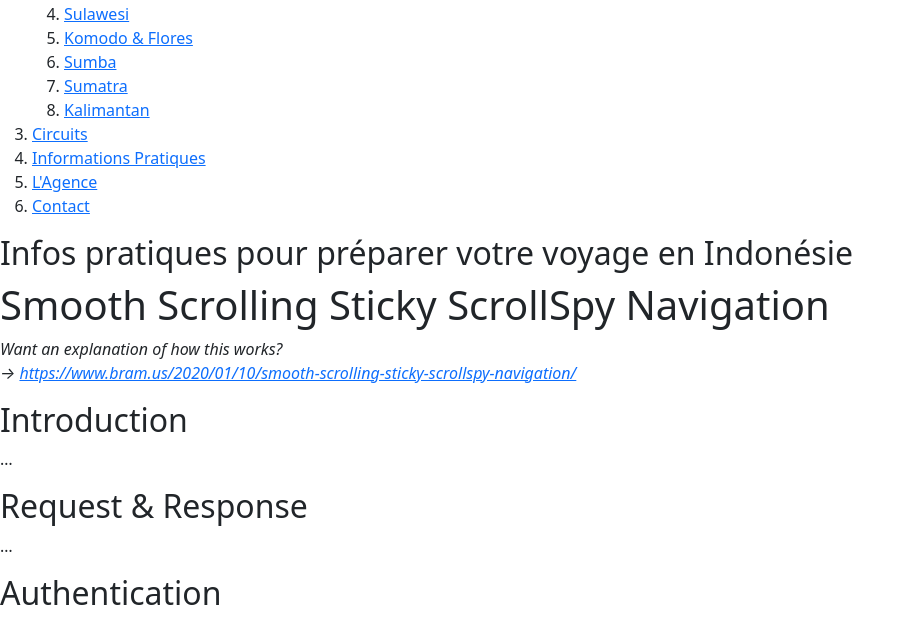
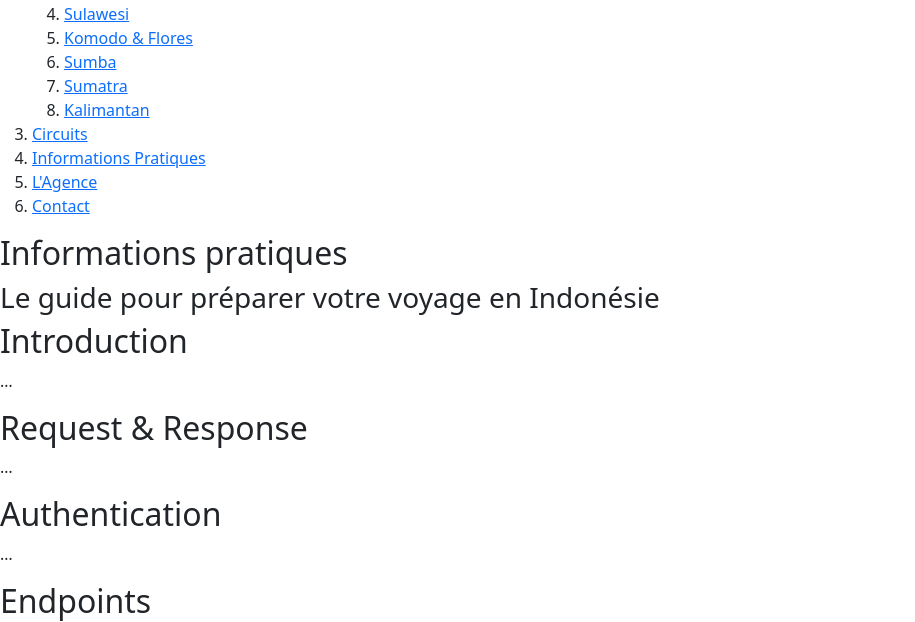
Before and after one commit to Nathalie-Thisse/archipelcontact, a Symfony app: template templates/information/index.html.twig in a window 1280 px wide; the page is wider, and only the part inside the window is pictured. Shown: the part 791-1413 px from the top of that part, without its empty margins (0-915 px from the left). Run offline with Twig, Linux system fonts and the light colour scheme; the template is opened without the code that fills it, so the values that code supplies are empty; some libraries are stand-ins or nearby versions.

Commit message:
Base to start Information page

```diff
--- a/assets/styles/components/_sidebar.scss
+++ b/assets/styles/components/_sidebar.scss
@@ -58,9 +58,6 @@
         margin-left: 1rem;
     }
 
-    h1 {
-        font-weight: 300;
-    }
 
     /** page layout **/
     main {
--- a/templates/information/index.html.twig
+++ b/templates/information/index.html.twig
@@ -6,12 +6,15 @@
 
     <div id="information">
 
-        <h2>Infos pratiques pour préparer votre voyage en Indonésie</h2>
+        <h2>Informations pratiques</h2>
+        <h3>Le guide pour préparer votre voyage en Indonésie</h3>
 
         <main>
         <div>
-            <h1>Smooth Scrolling Sticky ScrollSpy Navigation</h1>
-            <p><em>Want an explanation of how this works?<br />&rarr; <a href="https://www.bram.us/2020/01/10/smooth-scrolling-sticky-scrollspy-navigation/" target="_top">https://www.bram.us/2020/01/10/smooth-scrolling-sticky-scrollspy-navigation/</a></em></p>
+            {# ------- information website about the Smooth Scrolling Sticky ScrollSpy Navigation -------  #}
+            {# <p><em>Want an explanation of how this works?<br />&rarr; <a href="https://www.bram.us/2020/01/10/smooth-scrolling-sticky-scrollspy-navigation/" target="_top">https://www.bram.us/2020/01/10/smooth-scrolling-sticky-scrollspy-navigation/</a></em></p> #}
+
+            {# ------- content information page -------  #}
             <section id="introduction">
                 <h2>Introduction</h2>
                 <p>…</p>
@@ -72,6 +75,8 @@
                 <p>…</p>
             </section>
         </div>
+
+        {# ------- sticky navbar -------  #}
         <nav class="section-nav">
             <ol>
                 <li><a href="#introduction">Introduction</a></li>
@@ -94,6 +99,7 @@
                 <li class=""><a href="#filters">Filters</a></li>
             </ol>
         </nav>
+
     </main>
     </div>
 
```
Also changed, not shown: assets/styles/layout/_information.scss (+6 -2 lines).
